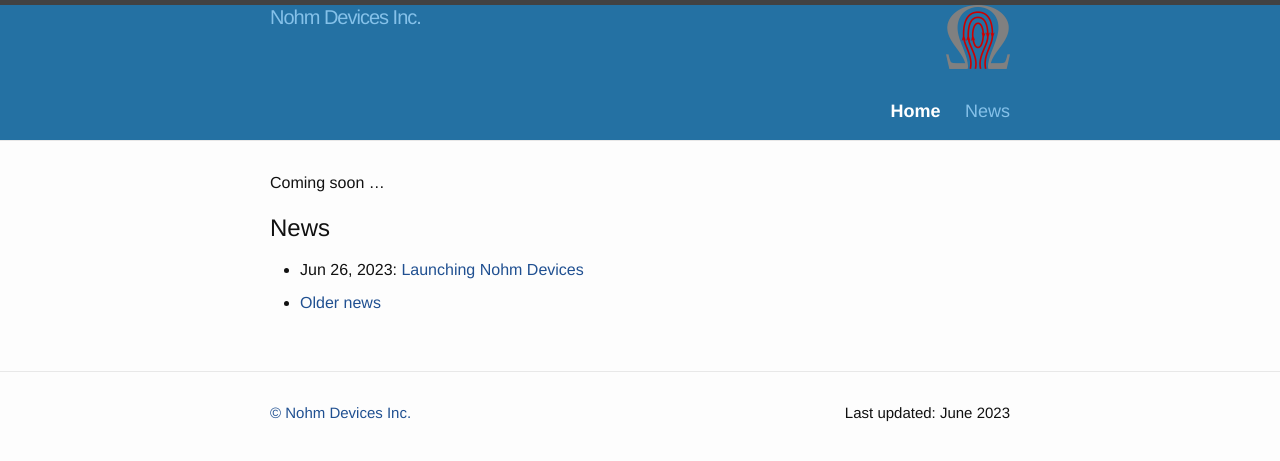
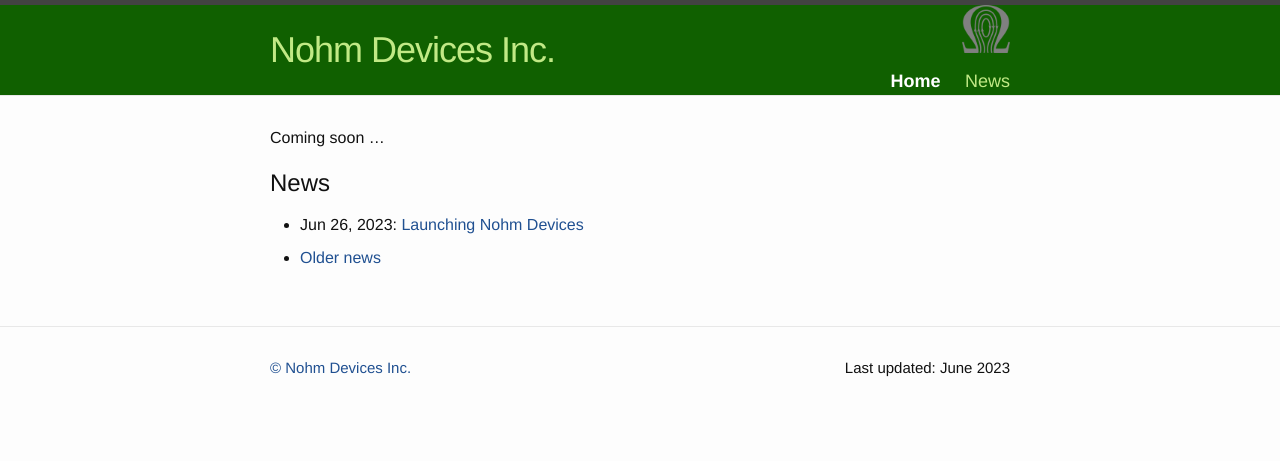
Before and after one commit to nohm-devices/nohm-devices.github.io, a Jekyll site: the page built from index.md, in a window 1280 px wide. Shown: the top 461 px of the page. Built offline with Jekyll 4.4.1, drawn with Linux system fonts in a browser that asks for light colours.

Commit message:
Tweaking colors and layout

```diff
--- a/_config.yml
+++ b/_config.yml
@@ -1,6 +1,6 @@
 # Site settings
 title: "Nohm Devices - Ultra-low-power electronics leveraging non-Ohmic transport"
-email: shankar.progs2@gmail.com
+email: manichandra.morampudi@gmail.com
 baseurl: ""
 url: "https://nohm-devices.com"
 
--- a/_includes/header.html
+++ b/_includes/header.html
@@ -5,11 +5,11 @@
     <div class="footer-col-wrapper">
       <div class="footer-col footer-col-left">
          <a href="{{ site.baseurl }}/">
-         <div class="site-title site-title-sub">Nohm Devices Inc.</div>
+         <div class="site-title site-title-main vertical-center">Nohm Devices Inc.</div>
          </a>
       </div>
       <div class="footer-col footer-col-right">
-         <img src="/images/nohm-logo.png" alt="Nohm logo" height="64px"><br>
+         <img src="/images/nohm-logo.png" alt="Nohm logo" height="48px"><br>
       </div>
     </div>
 
--- a/_sass/_layout.scss
+++ b/_sass/_layout.scss
@@ -24,7 +24,7 @@
 
 .site-nav {
     float: right;
-    line-height: 56px;
+    line-height: 24px;
 
     .menu-icon {
         display: none;
@@ -257,24 +257,10 @@
     }
 }
 
-
-//For people page:
-.people-col-wrapper {
-    margin-left: -$spacing-unit / 2;
-    @extend %clearfix;
+.vertical-center {
+  margin: 0;
+  position: absolute;
+  top: 50%;
+  -ms-transform: translateY(-50%);
+  transform: translateY(-50%);
 }
-.people-col {
-    float: left;
-    margin-bottom: $spacing-unit / 2;
-    padding-left: $spacing-unit / 2;
-}
-
-.people-col-left {
-    width: -webkit-calc(25% - (#{$spacing-unit} / 2));
-    width:         calc(25% - (#{$spacing-unit} / 2));
-}
-
-.people-col-right {
-    width: -webkit-calc(75% - (#{$spacing-unit} / 2));
-    width:         calc(75% - (#{$spacing-unit} / 2));
-}
--- a/css/main.scss
+++ b/css/main.scss
@@ -19,9 +19,9 @@
 $link-color:       #205091;
 $vlink-color:      #502091;
 
-$header-text-color:  #85c1e9;
+$header-text-color:  #c1e985;
 $header-emph-color:  #ffffff;
-$header-bg-color:    #2471a3;
+$header-bg-color:    #106000;
 
 $grey-color:       #828282;
 $grey-color-light: lighten($grey-color, 40%);
```
Also changed, not shown: images/nohm-logo.png, images/nohm-logo.svg.
